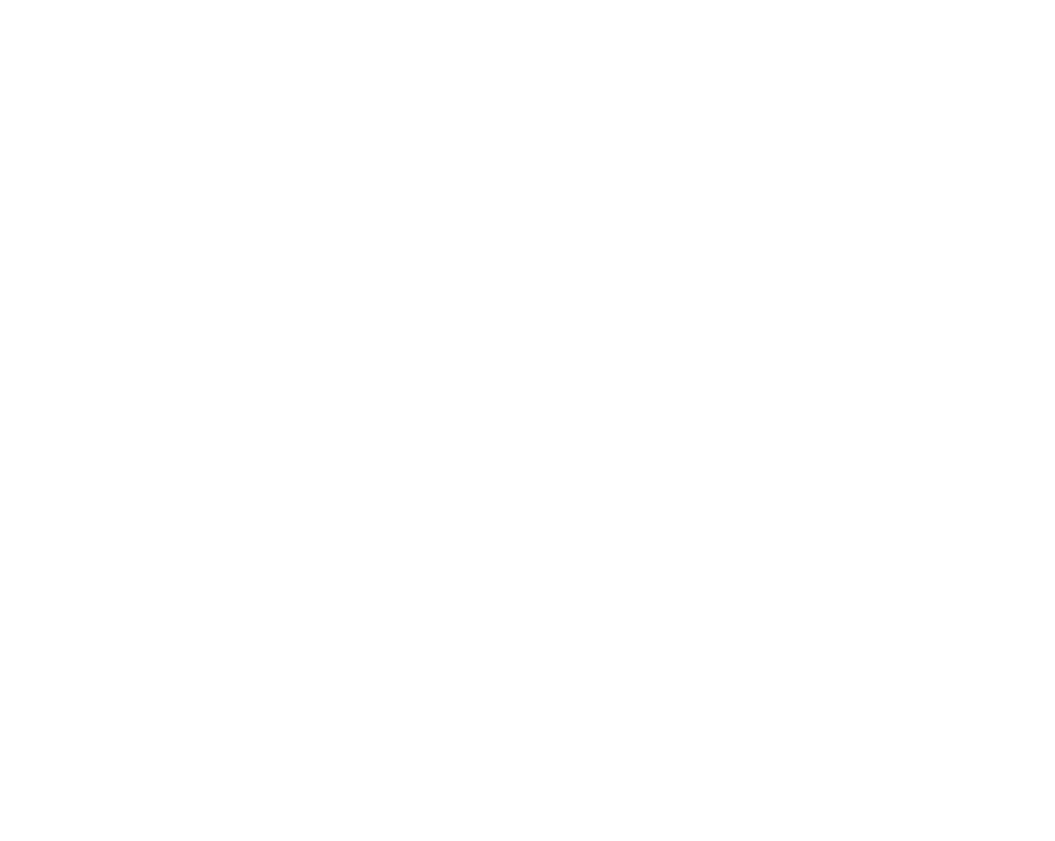
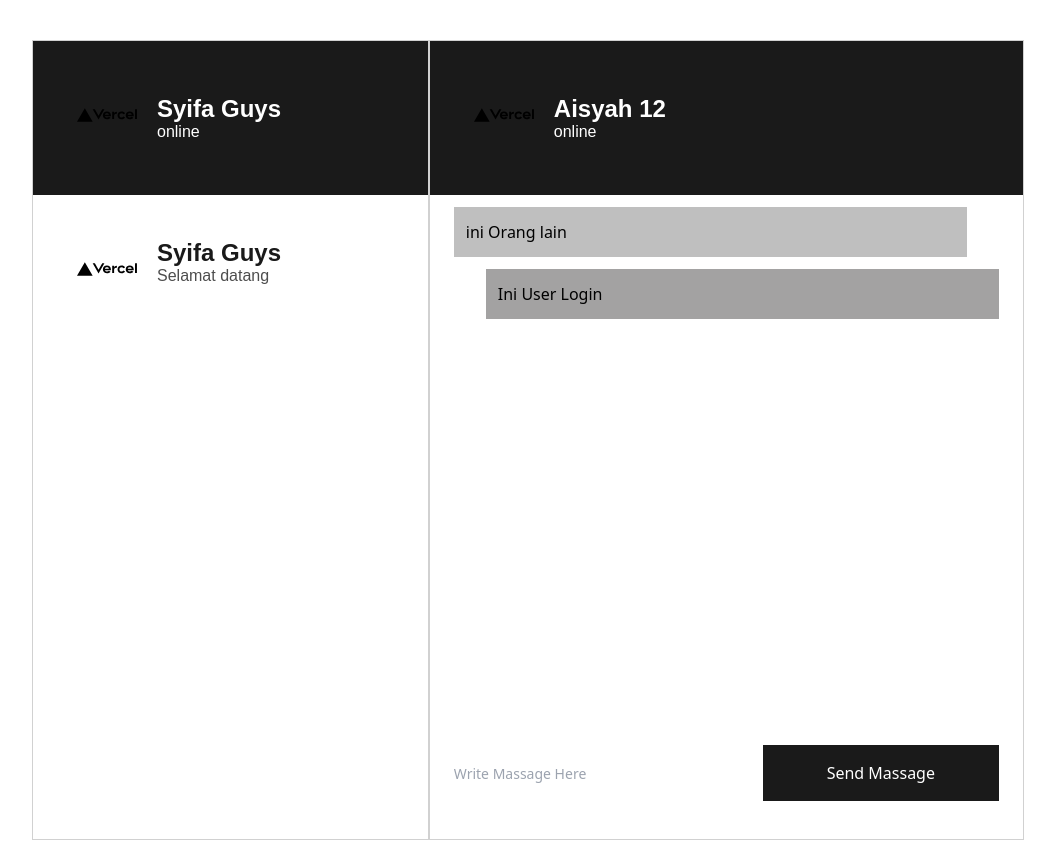
Before and after one commit to bimaap/fw9-parabot-frontend, a Next.js app: page /chats in a window 1280 px wide. Shown: the part 440-1281 px from the top of the page, without its empty margins (112-1167 px from the left). Before the commit the page ends 800 px from the top, so only its background shows below. Built offline with nearby package versions, Linux system fonts and the light colour scheme.

Commit message:
fix: slicing, formik, yup

```diff
--- a/pages/chats.js
+++ b/pages/chats.js
@@ -1,42 +1,92 @@
 import Image from 'next/image';
 import React from 'react';
+import Header  from '../components/Header';
+import Footer from '../components/Footer';
+import Banner from '../components/Banner';
+import {Formik} from 'formik';
+import * as Yup from 'yup';
+
+const schemaChat = Yup.object().shape({
+    chats: Yup.string().min(1).required()
+});
+
+const FormChats = ({errors,handleChange,handleSubmit}) =>{
+    return(
+        <>
+            <form onSubmit={handleSubmit} className='flex items-center'>
+                <div className='grow'>
+                    <input className='text-[14px] w-11/12' onChange={handleChange} placeholder='Write Massage Here' name='chats' type='text' isInvalid={!!errors.chats}/>
+                </div>
+                <div className='flex-none py-4 px-16 bg-[#1A1A1A]'>
+                    <button className='text-[#FFFFFF]'>Send Massage</button>
+                </div>
+            </form>
+            <span className='text-[#cb5858]' type='invalid'>{errors.chats}</span>
+        </>
+    );
+};
 
 const Chats = () => {
     return (
         <>
+            <Header/>
+            <Banner titleBanner={'Chat'} subtitleBanner={'See your notifications for the latest updates'}/>
             <section>
-                <div className='  mt-28 mx-36 bg-stone-400'>
-                    <div className='grid grid-cols-5'>
-                        <div className='col-span-2'>
-                            <div className=' p-11 flex items-center'>
+                <div className='  my-28 mx-36 '>
+                    <div className='grid grid-cols-5 min-h-[800px]'>
+                        <div className='col-span-2 border border-[#D1D1D1]'>
+                            <div className=' p-11 flex items-center bg-[#1A1A1A]'>
                                 <div className=''>
                                     <Image src='/vercel.svg' width={60} height={60} alt='profile'/>
                                 </div>
                                 <div className=' ml-5'>
-                                    <p className=' font'>Syifa Guys</p>
-                                    <p>Selamat datang</p>
+                                    <p className='chats-title text-[#FFFFFF]'>Syifa Guys</p>
+                                    <p className='chats-text text-[#FFFFFF]'>online</p>
+                                </div>
+                            </div>
+                            <div className='p-11 flex fonst'>
+                                {/* Map list user yang di chat COY!!! */}
+                                <div className=''>
+                                    <Image src='/vercel.svg' width={60} height={60} alt='profile'/>
+                                </div>
+                                <div className=' ml-5'>
+                                    <p className='chats-title text-[#1A1A1A]'>Syifa Guys</p>
+                                    <p className='chats-text text-[#4D4D4D]'>Selamat datang</p>
                                 </div>
                             </div>
                         </div>
-                        <div className='col-span-3'>
-                            <div className=' p-11 flex items-center'>
+                        <div className='col-span-3 border border-[#D1D1D1]'>
+                            <div className=' p-11 flex items-center  bg-[#1A1A1A]'>
+                                {/* User Tujuan yang udah di klik COY */}
                                 <div className=''>
                                     <Image src='/vercel.svg' width={60} height={60}  alt='profile'/>
                                 </div>
                                 <div className=' ml-5'>
-                                    <p className=' font'>Syifa Guys</p>
-                                    <p>Selamat datang</p>
+                                    <p className='chats-title text-[#FFFFFF]'>Aisyah 12</p>
+                                    <p className='chats-text text-[#FFFFFF]' >online</p>
+                                </div>
+                            </div>
+                            <div className='flex flex-col justify-between min-h-[630px]'>
+                                <div className=''>
+                                    {/* Map chatnya disini COY !!! */}
+                                    <div className=' bg-[#bfbfbf] w-100 ml-6 mr-14 mt-3 min-h-[50px] flex items-center'>
+                                        <p className='m-3'>ini Orang lain</p>
+                                    </div>
+                                    <div className=' bg-[#a3a2a2] mr-6 ml-14 mt-3 min-h-[50px] flex items-center'>
+                                        <p className='m-3'>Ini User Login</p>
+                                    </div>
+                                </div>
+                                <div className='m-6'>
+                                    <Formik validationSchema={schemaChat} initialValues={{chats:''}} onSubmit>
+                                        {(props)=><FormChats{...props}/>}
+                                    </Formik>
                                 </div>
                             </div>
                         </div>
                     </div>
                 </div>
-                <div>
-                    <div>
-
-                    </div>
-                </div>
             </section>
+            <Footer/>
         </>
     );
 };
--- a/styles/globals.css
+++ b/styles/globals.css
@@ -1,3 +1,19 @@
 @tailwind base;
 @tailwind components;
 @tailwind utilities;
+
+.chats-title{
+    font-family: 'Arimo';
+    font-style: normal;
+    font-weight: 700;
+    font-size: 24px;
+    line-height: 28px;
+}
+
+.chats-text{
+    font-family: 'Arimo';
+    font-style: normal;
+    font-weight: 400;
+    font-size: 16px;
+    line-height: 18px;
+}
```
